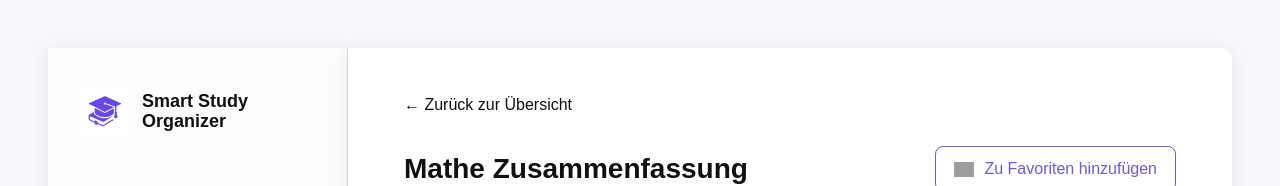
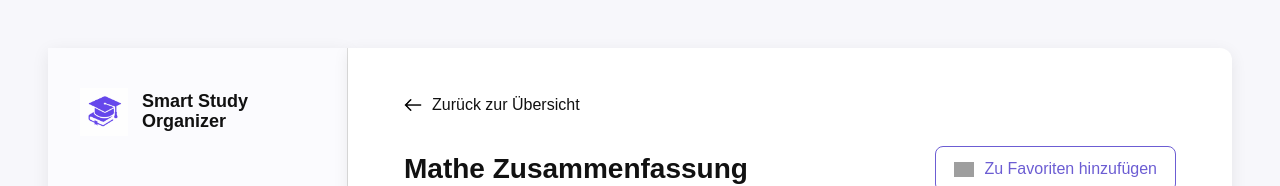
Before and after one commit to ivanazhaw/smart-study-organizer, a SvelteKit app: page /materials/1 in a window 1280 px wide. Shown: the top 186 px of the page. Built offline with nearby package versions, Linux system fonts and the light colour scheme; grey boxes are pictures that could not be loaded.

Commit message:
clean up code

```diff
--- a/src/routes/+layout.svelte
+++ b/src/routes/+layout.svelte
@@ -36,11 +36,11 @@
 		</nav>
 
 		<div class="bottom-nav">
-			<a href="/">
+			<a href="/settings">
 				<img src="/images/settings.png" alt="" class="nav-icon" />
 				<span>Einstellungen</span>
 			</a>
-			<a href="/">
+			<a href="/help">
 				<img src="/images/help.png" alt="" class="nav-icon" />
 				<span>Hilfe</span>
 			</a>
--- a/src/routes/add/+page.svelte
+++ b/src/routes/add/+page.svelte
@@ -10,7 +10,10 @@
 		<div class="page-header">
 			<div>
 				<h1>Neues Material hinzufügen</h1>
-				<a href="/" class="back-link">← Zurück zur Übersicht</a>
+				<a href="/" class="back-link">
+					<img src="/images/back.png" alt="" class="back-icon" />
+					<span>Zurück zur Übersicht</span>
+				</a>
 			</div>
 		</div>
 
@@ -85,6 +88,15 @@
 		color: #111;
 		text-decoration: none;
 		font-size: 16px;
+		display: inline-flex;
+		align-items: center;
+		gap: 10px;
+	}
+
+	.back-icon {
+		width: 18px;
+		height: 18px;
+		object-fit: contain;
 	}
 
 	.back-link:hover {
--- a/src/routes/materials/[id]/+page.svelte
+++ b/src/routes/materials/[id]/+page.svelte
@@ -62,7 +62,10 @@
 </script>
 
 <section class="detail-page">
-	<a href="/" class="back-link">← Zurück zur Übersicht</a>
+	<a href="/" class="back-link">
+		<img src="/images/back.png" alt="" class="back-icon" />
+		<span>Zurück zur Übersicht</span>
+	</a>
 
 	{#if material}
 		<div class="topbar">
@@ -133,11 +136,19 @@
 	}
 
 	.back-link {
-		display: inline-block;
+		display: inline-flex;
+		align-items: center;
+		gap: 10px;
 		margin-bottom: 32px;
 		color: #111;
 		text-decoration: none;
 		font-size: 16px;
+	}
+
+	.back-icon {
+		width: 18px;
+		height: 18px;
+		object-fit: contain;
 	}
 
 	.back-link:hover {
```
Also changed, not shown: src/routes/+page.svelte (+6 -8 lines), static/images/back.png (added), static/images/menu.png (added).
